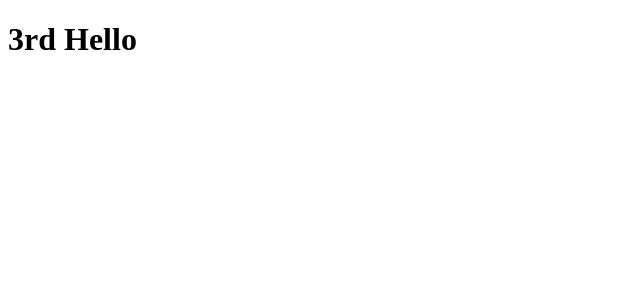
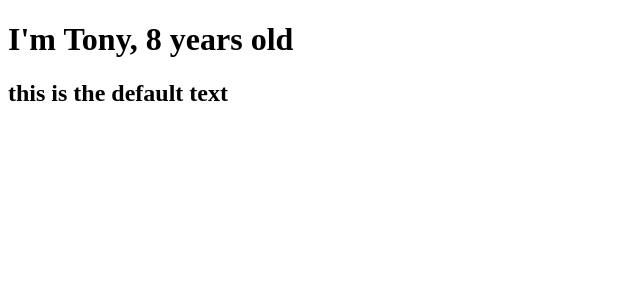
Before and after one commit to TonyTran0209/create-react-app, a React (Create React App) app: page / in a window 1280 px wide. Shown: the top 300 px of the page, without its empty margins (0-640 px from the left). Built offline with nearby package versions, Linux system fonts and the light colour scheme.

Commit message:
3. Display Output in React with a Component's render Method https://egghead.io/lessons/react-the-render-method
4. Set Properties on React Components
https://egghead.io/lessons/react-introduction-to-properties

```diff
--- a/src/App.js
+++ b/src/App.js
@@ -17,6 +17,36 @@ class App extends React.Component {
 */
 
 // 3rd way
-const App = () => <h1>3rd Hello</h1>
+// const App = () => <h1>3rd Hello</h1>
+
+/* multi-lines
+class App extends React.Component {
+    render() {
+        return (
+            <div>
+                <b>Hello</b>
+                <b>Tony</b>
+            </div>
+        )
+    }
+}
+*/
+
+class App extends React.Component {
+    render() {
+        let name = this.props.name
+        let txt_default = this.props.txt_default
+        return (
+            <p>
+                <h1>I'm {name}, {this.props.age} years old</h1>
+                <h2>{txt_default}</h2>
+            </p>
+        )
+    }
+}
+
+App.defaultProps = {
+    txt_default: "this is the default text"
+}
 
 export default App
--- a/src/index.js
+++ b/src/index.js
@@ -2,4 +2,4 @@ import React from 'react';
 import ReactDOM from 'react-dom';
 import App from './App';
 
-ReactDOM.render(<App />, document.getElementById('root'));
+ReactDOM.render(<App name='Tony' age={8} />, document.getElementById('root'));
```
Also changed, not shown: package.json (line endings or trailing spaces).
